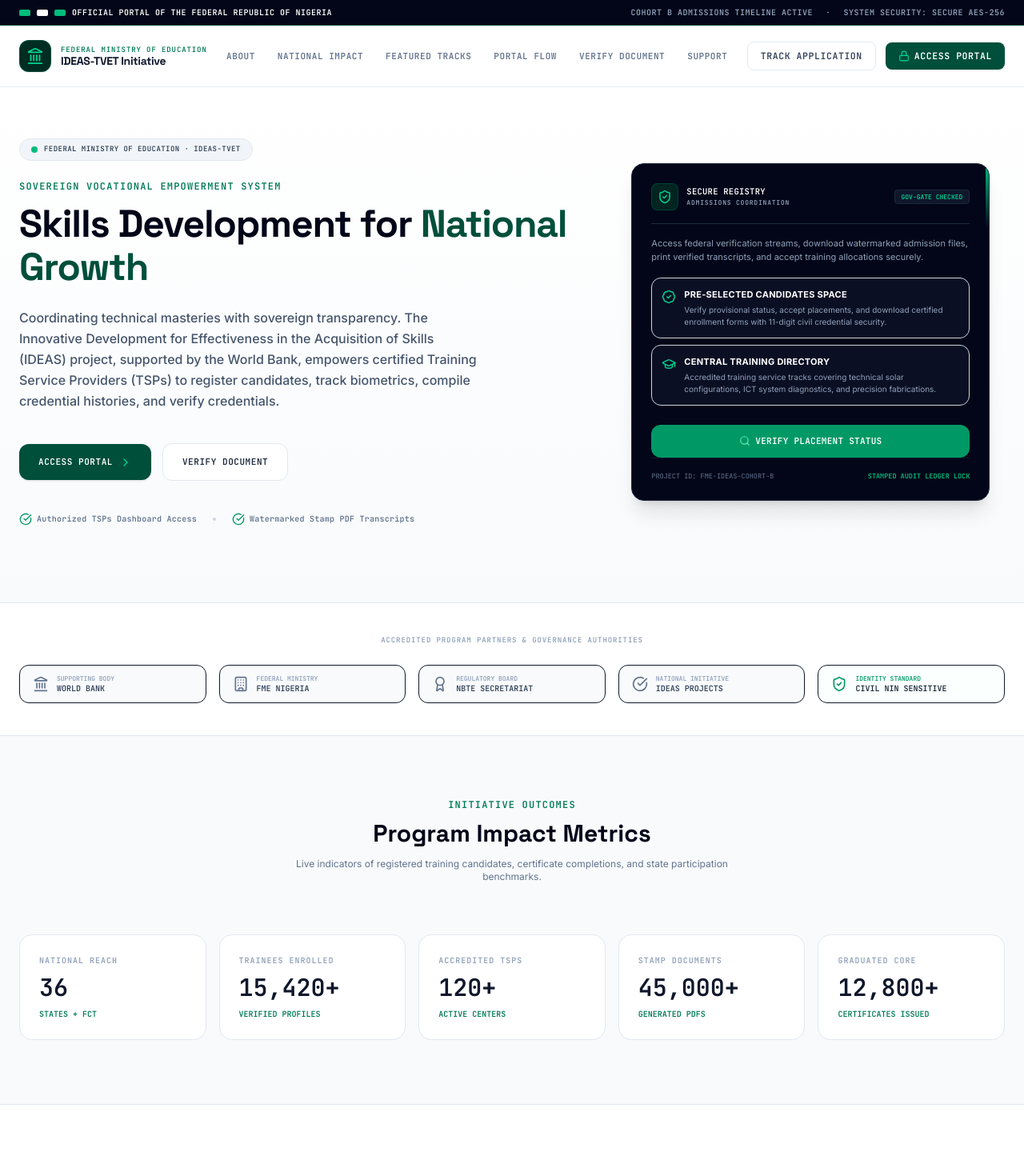
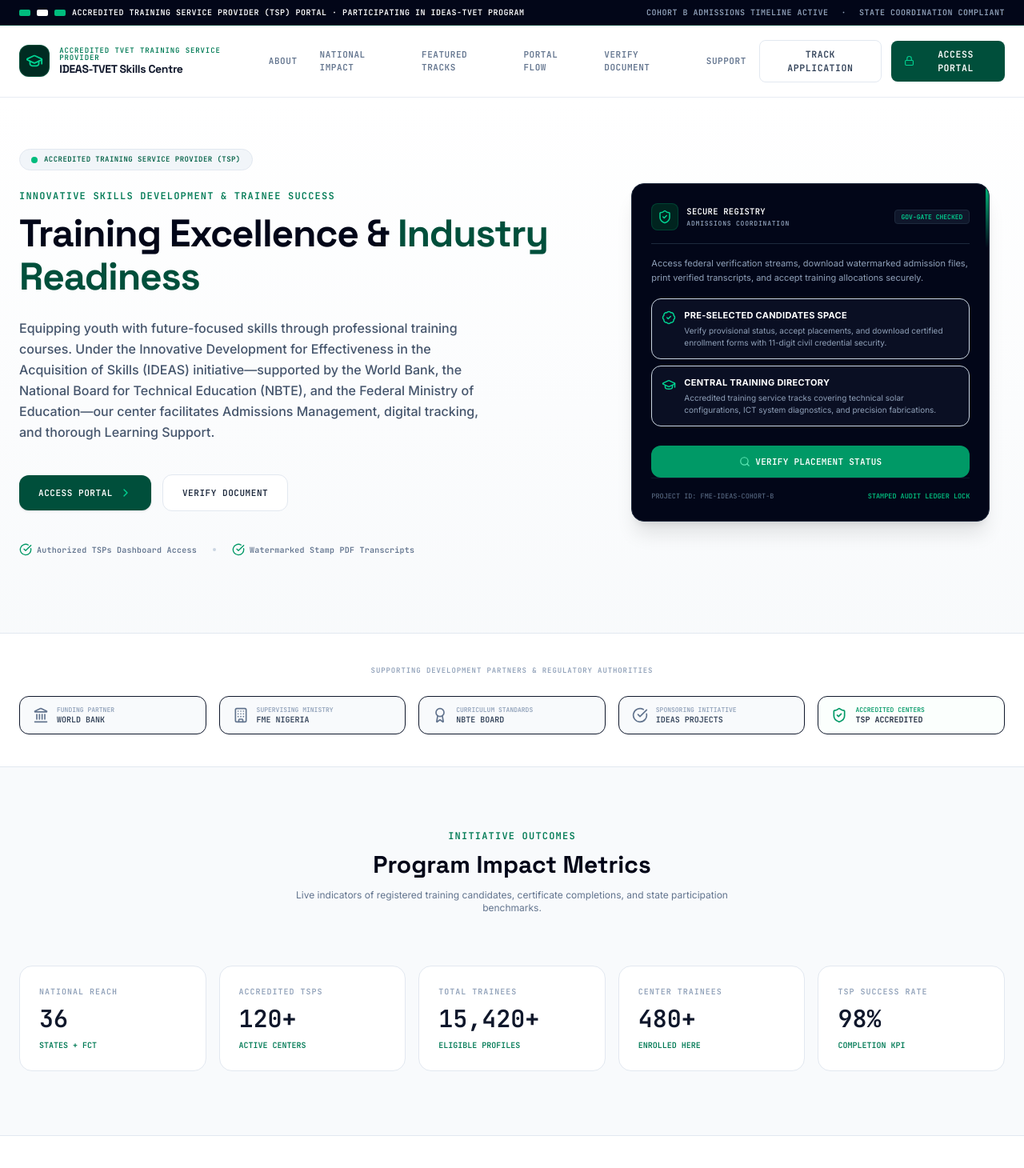
Before and after one commit to AleleChi/uniqueideas-tvet-portal, a React (Vite) app: page /#/landing in a window 1280 px wide. Shown: the top 1460 px of the page at 80% size. Built offline with nearby package versions, Linux system fonts and the light colour scheme; sample sign-in values are in the browser's storage.

Commit message:
enhanced Ui

```diff
--- a/metadata.json
+++ b/metadata.json
@@ -1,5 +1,5 @@
 {
-  "name": "IDEAS-TVET Governance Portal",
+  "name": "Remix: Remix: Remix: Remix: Remix: Remix: Remix: Remix: Remix: Remix: Remix: Remix: Remix: Remix: Remix: IDEAS-TVET Governance System",
   "description": "Beneficiary Photo Album Management System for Unique Nigeria Technology Ltd under the IDEAS-TVET Program (Computer Hardware and Cell Phone Repairs).",
   "requestFramePermissions": [
     "camera"
--- a/src/backend/admission.controller.ts
+++ b/src/backend/admission.controller.ts
@@ -821,9 +821,10 @@
         return res.status(200).send(htmlContent);
       }
 
+      const inline = req.query.inline !== "false";
       const pdfBuffer = await PdfService.generateAdmissionFormPdf(candidate, null, false) as Buffer;
       res.setHeader("Content-Type", "application/pdf");
-      res.setHeader("Content-Disposition", `inline; filename="Admission_Form_${id}.pdf"`);
+      res.setHeader("Content-Disposition", `${inline ? "inline" : "attachment"}; filename="Admission_Form_${id}.pdf"`);
       return res.status(200).send(pdfBuffer);
     } catch (err: any) {
       console.error("[AdmissionController] getFormPdf failed:", err);
--- a/src/components/AdmissionsWorkspace.tsx
+++ b/src/components/AdmissionsWorkspace.tsx
@@ -10,6 +10,7 @@
   MapPin, Sliders, Sparkles, Download, ArrowUpDown, Lock, Unlock, History, FileText, Play
 } from "lucide-react";
 import { authFetch } from "../utils/authFetch";
+import { API_BASE_URL } from "../config/api";
 import { DispatchCenter } from "./DispatchCenter";
 
 interface AdmissionsWorkspaceProps {
@@ -472,7 +473,7 @@
       const res = await authFetch(`/api/admissions/${id}/letter`);
       if (res.ok) {
         const letterData = await res.json();
-        setPreviewCandidate(letterData);
+        setPreviewCandidate({ ...letterData, beneficiaryId: id });
       } else {
         alert("Failed to load candidate structured admissions letter parameters.");
       }
@@ -2392,8 +2393,7 @@
                 <button
                   type="button"
                   onClick={() => {
-                    // Direct window.print invokes save-as-pdf native layout safely
-                    window.print();
+                    window.open(`${API_BASE_URL}/api/admissions/download-letter/${previewCandidate.beneficiaryId || previewCandidate.id}?inline=false`, "_blank");
                   }}
                   className="bg-emerald-600 hover:bg-emerald-700 text-white font-extrabold text-xs py-2 px-4 rounded-lg flex items-center gap-1.5 transition cursor-pointer shadow-xs"
                 >
--- a/src/components/BeneficiaryDetails.tsx
+++ b/src/components/BeneficiaryDetails.tsx
@@ -1122,13 +1122,13 @@
                   Open In New Tab
                 </a>
                 <a
-                  href={previewDoc.pdfUrl}
+                  href={previewDoc.pdfUrl ? previewDoc.pdfUrl.replace("inline=true", "inline=false") : "#"}
                   download={`document_${previewDoc.id}.pdf`}
                   target="_blank"
                   rel="noopener noreferrer"
                   className="flex-1 sm:flex-none text-center bg-indigo-600 hover:bg-indigo-700 text-white font-bold px-3.5 py-2 rounded-lg cursor-pointer transition shadow-xs"
                 >
-                  Download PDF Certificate
+                  Download PDF
                 </a>
               </div>
             </div>
--- a/src/components/LandingPage.tsx
+++ b/src/components/LandingPage.tsx
@@ -159,18 +159,18 @@
   return (
     <div id="ideas-tvet-portal-layout" className="min-h-screen bg-slate-50 text-slate-900 font-sans antialiased selection:bg-emerald-600 selection:text-white">
 
-      {/* GOVERNMENT TOPMOST REGULATORY HEADER BAR */}
+      {/* LOCAL TSP ACCREDITED COMPLIANCE HEADER BAR */}
       <div className="bg-slate-950 border-b border-emerald-500/30 text-white py-2 px-6 flex items-center justify-between text-[10px] font-mono tracking-wider font-semibold">
         <div className="flex items-center gap-2">
           <span className="inline-block h-2 w-3.5 bg-emerald-500 rounded-xs"></span>
           <span className="inline-block h-2 w-3.5 bg-white rounded-xs"></span>
           <span className="inline-block h-2 w-3.5 bg-emerald-500 rounded-xs"></span>
-          <span className="text-slate-350 uppercase">Official Portal of the Federal Republic of Nigeria</span>
+          <span className="text-slate-350 uppercase">Accredited Training Service Provider (TSP) Portal · Participating in IDEAS-TVET Program</span>
         </div>
         <div className="hidden sm:flex items-center gap-4 text-slate-400">
           <span>COHORT B ADMISSIONS TIMELINE ACTIVE</span>
           <span>·</span>
-          <span>SYSTEM SECURITY: SECURE AES-256</span>
+          <span>STATE COORDINATION COMPLIANT</span>
         </div>
       </div>
 
@@ -181,14 +181,14 @@
           {/* Institutional logo & name */}
           <a href="#" className="flex items-center gap-3 select-none group text-left">
             <div className="h-10 w-10 bg-emerald-950 rounded-xl flex items-center justify-center text-white font-bold border border-emerald-600/30 shadow-xs group-hover:scale-[101%] transition-all">
-              <Landmark className="w-5.5 h-5.5 text-emerald-400" />
+              <GraduationCap className="w-5.5 h-5.5 text-emerald-400" />
             </div>
             <div className="min-w-0">
               <span className="text-[9px] font-bold text-emerald-700 font-mono uppercase tracking-widest block leading-none">
-                Federal Ministry of Education
+                Accredited TVET Training Service Provider
               </span>
               <h2 className="text-[14px] font-black text-slate-900 font-display mt-0.5 leading-none tracking-tight">
-                IDEAS-TVET Initiative
+                IDEAS-TVET Skills Centre
               </h2>
             </div>
           </a>
@@ -320,22 +320,22 @@
 
           {/* Hero text descriptor */}
           <div className="lg:col-span-7 space-y-6 text-left">
-            <div className="inline-flex items-center gap-2 bg-slate-100 border border-slate-200 px-3.5 py-1.5 rounded-full text-slate-700 font-extrabold font-mono text-[9px] uppercase tracking-wider">
+            <div className="inline-flex items-center gap-2 bg-slate-100 border border-slate-200 px-3.5 py-1.5 rounded-full text-emerald-800 font-extrabold font-mono text-[9px] uppercase tracking-wider">
               <span className="w-2 h-2 bg-emerald-500 rounded-full" />
-              <span>Federal Ministry of Education · IDEAS-TVET</span>
+              <span>Accredited Training Service Provider (TSP)</span>
             </div>
 
             <div className="space-y-3">
               <p className="text-emerald-700 font-extrabold font-mono text-xs uppercase tracking-widest block">
-                Sovereign Vocational Empowerment System
+                Innovative Skills Development & Trainee Success
               </p>
               <h1 className="text-3xl sm:text-5xl font-black text-slate-950 tracking-tight font-display leading-[1.12]">
-                Skills Development for <span className="text-emerald-900 block sm:inline">National Growth</span>
+                Training Excellence & <span className="text-emerald-900 block sm:inline">Industry Readiness</span>
               </h1>
             </div>
 
             <p className="text-xs sm:text-sm md:text-base text-slate-600 leading-relaxed font-medium max-w-xl">
-              Coordinating technical masteries with sovereign transparency. The Innovative Development for Effectiveness in the Acquisition of Skills (IDEAS) project, supported by the World Bank, empowers certified Training Service Providers (TSPs) to register candidates, track biometrics, compile credential histories, and verify credentials.
+              Equipping youth with future-focused skills through professional training courses. Under the Innovative Development for Effectiveness in the Acquisition of Skills (IDEAS) initiative—supported by the World Bank, the National Board for Technical Education (NBTE), and the Federal Ministry of Education—our center facilitates Admissions Management, digital tracking, and thorough Learning Support.
             </p>
 
             <div className="flex flex-col sm:flex-row items-stretch sm:items-center gap-3.5 pt-4">
@@ -449,7 +449,7 @@
         <div className="max-w-7xl mx-auto px-6">
           <div className="text-center mb-6">
             <span className="text-[9px] font-extrabold text-slate-400 font-mono uppercase tracking-widest block">
-              ACCREDITED PROGRAM PARTNERS & GOVERNANCE AUTHORITIES
+              SUPPORTING DEVELOPMENT PARTNERS & REGULATORY AUTHORITIES
             </span>
           </div>
 
@@ -458,7 +458,7 @@
             <div className="border border-slate-150 px-4 py-3 bg-slate-50 rounded-xl flex items-center gap-2.5">
               <Landmark className="w-5 h-5 text-slate-500 shrink-0" />
               <div className="text-left leading-none">
-                <span className="text-[8px] font-mono font-bold text-slate-400 uppercase leading-none block">Supporting Body</span>
+                <span className="text-[8px] font-mono font-bold text-slate-400 uppercase leading-none block">Funding Partner</span>
                 <h5 className="text-[10px] font-extrabold text-slate-700 mt-1 uppercase font-mono">WORLD BANK</h5>
               </div>
             </div>
@@ -467,7 +467,7 @@
             <div className="border border-slate-150 px-4 py-3 bg-slate-50 rounded-xl flex items-center gap-2.5">
               <Building className="w-5 h-5 text-slate-500 shrink-0" />
               <div className="text-left leading-none">
-                <span className="text-[8px] font-mono font-bold text-slate-400 uppercase leading-none block">Federal Ministry</span>
+                <span className="text-[8px] font-mono font-bold text-slate-400 uppercase leading-none block">Supervising Ministry</span>
                 <h5 className="text-[10px] font-extrabold text-slate-700 mt-1 uppercase font-mono">FME NIGERIA</h5>
               </div>
             </div>
@@ -476,8 +476,8 @@
             <div className="border border-slate-150 px-4 py-3 bg-slate-50 rounded-xl flex items-center gap-2.5">
               <Award className="w-5 h-5 text-slate-500 shrink-0" />
               <div className="text-left leading-none">
-                <span className="text-[8px] font-mono font-bold text-slate-400 uppercase leading-none block">Regulatory Board</span>
-                <h5 className="text-[10px] font-extrabold text-slate-700 mt-1 uppercase font-mono">NBTE SECRETARIAT</h5>
+                <span className="text-[8px] font-mono font-bold text-slate-400 uppercase leading-none block">Curriculum Standards</span>
+                <h5 className="text-[10px] font-extrabold text-slate-700 mt-1 uppercase font-mono">NBTE BOARD</h5>
               </div>
             </div>
 
@@ -485,7 +485,7 @@
             <div className="border border-slate-150 px-4 py-3 bg-slate-50 rounded-xl flex items-center gap-2.5">
               <CheckCircle className="w-5 h-5 text-slate-500 shrink-0" />
               <div className="text-left leading-none">
-                <span className="text-[8px] font-mono font-bold text-slate-400 uppercase leading-none block">National Initiative</span>
+                <span className="text-[8px] font-mono font-bold text-slate-400 uppercase leading-none block">Sponsoring Initiative</span>
                 <h5 className="text-[10px] font-extrabold text-slate-700 mt-1 uppercase font-mono">IDEAS PROJECTS</h5>
               </div>
             </div>
@@ -494,8 +494,8 @@
             <div className="col-span-2 md:col-span-4 lg:col-span-1 border border-emerald-150 px-4 py-3 bg-emerald-50/20 rounded-xl flex items-center gap-2.5">
               <ShieldCheck className="w-5 h-5 text-emerald-600 shrink-0" />
               <div className="text-left leading-none">
-                <span className="text-[8px] font-mono font-bold text-emerald-600 uppercase leading-none block">Identity Standard</span>
-                <h5 className="text-[10px] font-extrabold text-slate-800 mt-1 uppercase font-mono">CIVIL NIN SENSITIVE</h5>
+                <span className="text-[8px] font-mono font-bold text-emerald-600 uppercase leading-none block">Accredited Centers</span>
+                <h5 className="text-[10px] font-extrabold text-slate-800 mt-1 uppercase font-mono">TSP ACCREDITED</h5>
               </div>
             </div>
           </div>
@@ -521,14 +521,6 @@
             </div>
 
             <div className="bg-white p-6 rounded-2xl border border-slate-200 text-left space-y-2">
-              <span className="text-[10px] font-mono font-bold text-slate-400 uppercase tracking-widest block">Trainees Enrolled</span>
-              <div className="text-3xl font-black font-mono text-slate-900">
-                <AnimatedCounter target={15420} suffix="+" />
-              </div>
-              <p className="text-[10px] uppercase font-mono font-bold text-emerald-700">Verified Profiles</p>
-            </div>
-
-            <div className="bg-white p-6 rounded-2xl border border-slate-200 text-left space-y-2">
               <span className="text-[10px] font-mono font-bold text-slate-400 uppercase tracking-widest block">Accredited TSPs</span>
               <div className="text-3xl font-black font-mono text-slate-900">
                 <AnimatedCounter target={120} suffix="+" />
@@ -537,19 +529,27 @@
             </div>
 
             <div className="bg-white p-6 rounded-2xl border border-slate-200 text-left space-y-2">
-              <span className="text-[10px] font-mono font-bold text-slate-400 uppercase tracking-widest block">Stamp Documents</span>
+              <span className="text-[10px] font-mono font-bold text-slate-400 uppercase tracking-widest block">Total Trainees</span>
               <div className="text-3xl font-black font-mono text-slate-900">
-                <AnimatedCounter target={45000} suffix="+" />
+                <AnimatedCounter target={15420} suffix="+" />
               </div>
-              <p className="text-[10px] uppercase font-mono font-bold text-emerald-700">Generated PDFs</p>
+              <p className="text-[10px] uppercase font-mono font-bold text-emerald-700">Eligible Profiles</p>
             </div>
 
-            <div className="bg-col-span-2 col-span-2 lg:col-span-1 bg-white p-6 rounded-2xl border border-slate-200 text-left space-y-2">
-              <span className="text-[10px] font-mono font-bold text-slate-400 uppercase tracking-widest block">Graduated Core</span>
+            <div className="bg-white p-6 rounded-2xl border border-slate-200 text-left space-y-2">
+              <span className="text-[10px] font-mono font-bold text-slate-400 uppercase tracking-widest block">Center Trainees</span>
               <div className="text-3xl font-black font-mono text-slate-900">
-                <AnimatedCounter target={12800} suffix="+" />
+                <AnimatedCounter target={480} suffix="+" />
               </div>
-              <p className="text-[10px] uppercase font-mono font-bold text-emerald-700">Certificates Issued</p>
+              <p className="text-[10px] uppercase font-mono font-bold text-emerald-700">Enrolled Here</p>
+            </div>
+
+            <div className="col-span-2 lg:col-span-1 bg-white p-6 rounded-2xl border border-slate-200 text-left space-y-2">
+              <span className="text-[10px] font-mono font-bold text-slate-400 uppercase tracking-widest block">TSP Success Rate</span>
+              <div className="text-3xl font-black font-mono text-slate-900">
+                <AnimatedCounter target={98} suffix="%" />
+              </div>
+              <p className="text-[10px] uppercase font-mono font-bold text-emerald-700">Completion KPI</p>
             </div>
           </div>
         </div>
```
Also changed, not shown: src/components/TraineePortal.tsx (+115 -12 lines), 1 other file (tests, documents, lock files or other folders).
